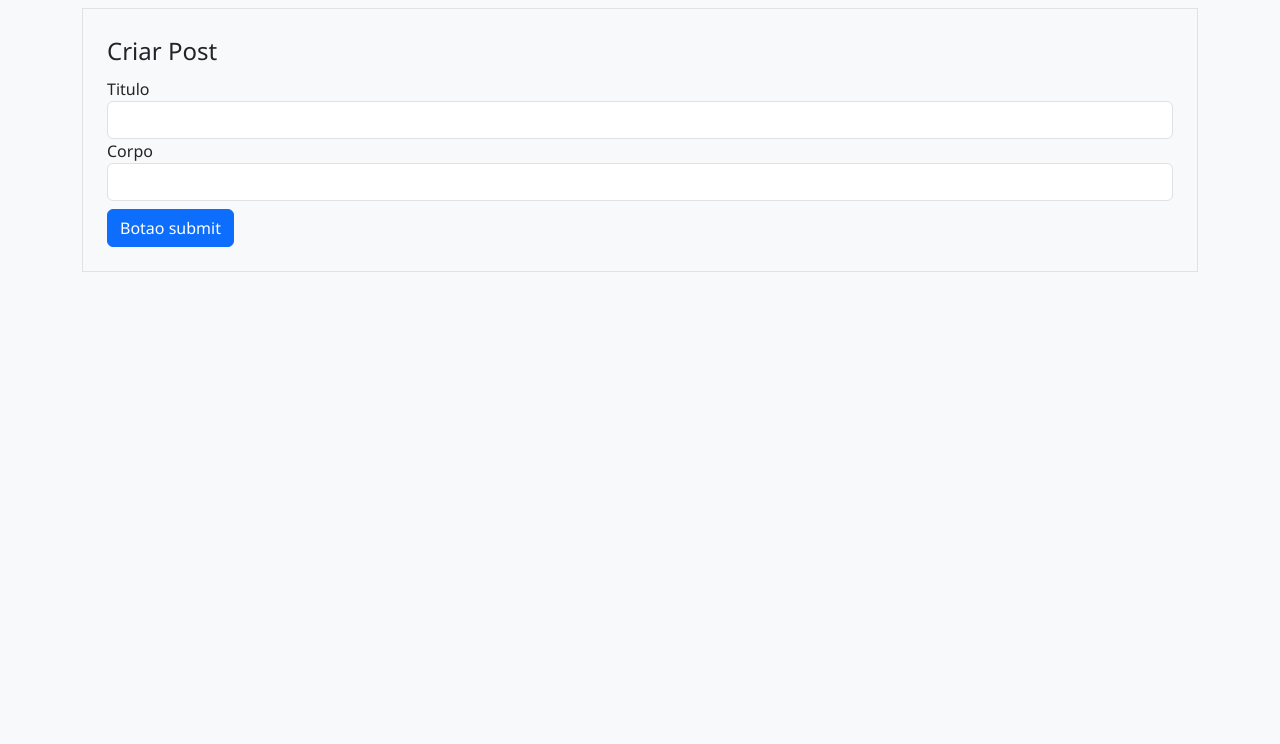
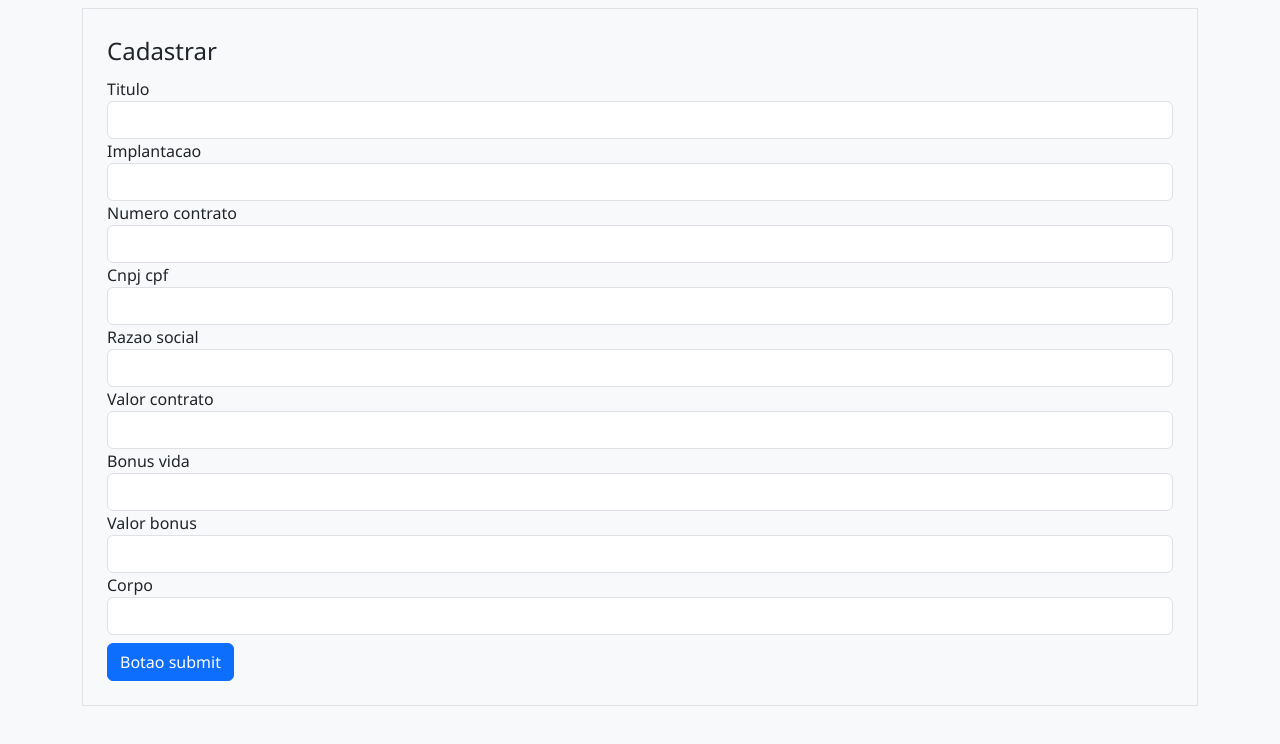
Before and after one commit to developer-alexandre-sabino92/sistemaweb, a Python web app: template sistemacooperativa/templates/criarpost.html in a window 1280 px wide. Shown: the part 56-800 px from the top of the page. Run offline with Jinja, Linux system fonts and the light colour scheme; the template is opened without the code that fills it, so the values that code supplies are empty, except form fields; tables that the repository leaves empty hold one stand-in row (values such as "Sample post"); form fields are guessed from the names that the template uses.

Commit message:
Update criarpost.html

```diff
--- a/sistemacooperativa/templates/criarpost.html
+++ b/sistemacooperativa/templates/criarpost.html
@@ -6,7 +6,7 @@
         <div class="col">
             <form method="POST" action="" class="border p-4 mt-2">
                 {{ form.csrf_token }}
-                    <legend> Criar Post </legend>
+                <legend> Cadastrar </legend>
                 <fieldset>
                     <div class="form-group">
                         {{ form.titulo.label(class="form-control-label") }}
@@ -19,6 +19,98 @@
                         </div>
                         {% else %}
                         {{ form.titulo(class="form-control")  }}
+                        {% endif %}
+                    </div>
+                    <div class="form-group">
+                            {{ form.implantacao.label(class="form-control-label") }}
+                            {% if form.implantacao.errors %}
+                            {{ form.implantacao(class="form-control is-invalid") }}
+                            <div class="invalid-feedback">
+                                {% for erro in form.implantacao.errors %}
+                                {{ erro }}
+                                {% endfor %}
+                            </div>
+                            {% else %}
+                            {{ form.implantacao(class="form-control") }}
+                            {% endif %}
+                        </div>
+
+                    <div class="form-group">
+                        {{ form.numero_contrato.label(class="form-control-label") }}
+                        {% if form.numero_contrato.errors %}
+                        {{ form.numero_contrato(class="form-control is-invalid") }}
+                        <div class="invalid-feedback">
+                            {% for erro in form.numero_contrato.errors %}
+                            {{ erro }}
+                            {% endfor %}
+                        </div>
+                        {% else %}
+                        {{ form.numero_contrato(class="form-control") }}
+                        {% endif %}
+                    </div>
+                    <div class="form-group">
+                        {{ form.cnpj_cpf.label(class="form-control-label") }}
+                        {% if form.cnpj_cpf.errors %}
+                        {{ form.cnpj_cpf(class="form-control is-invalid") }}
+                        <div class="invalid-feedback">
+                            {% for erro in form.cnpj_cpf.errors %}
+                            {{ erro }}
+                            {% endfor %}
+                        </div>
+                        {% else %}
+                        {{ form.cnpj_cpf(class="form-control") }}
+                        {% endif %}
+                    </div>
+                    <div class="form-group">
+                        {{ form.razao_social.label(class="form-control-label") }}
+                        {% if form.razao_social.errors %}
+                        {{ form.razao_social(class="form-control is-invalid") }}
+                        <div class="invalid-feedback">
+                            {% for erro in form.razao_social.errors %}
+                            {{ erro }}
+                            {% endfor %}
+                        </div>
+                        {% else %}
+                        {{ form.razao_social(class="form-control") }}
+                        {% endif %}
+                    </div>
+                    <div class="form-group">
+                        {{ form.valor_contrato.label(class="form-control-label") }}
+                        {% if form.valor_contrato.errors %}
+                        {{ form.valor_contrato(class="form-control is-invalid") }}
+                        <div class="invalid-feedback">
+                            {% for erro in form.valor_contrato.errors %}
+                            {{ erro }}
+                            {% endfor %}
+                        </div>
+                        {% else %}
+                        {{ form.valor_contrato(class="form-control") }}
+                        {% endif %}
+                    </div>
+                    <div class="form-group">
+                        {{ form.bonus_vida.label(class="form-control-label") }}
+                        {% if form.bonus_vida.errors %}
+                        {{ form.bonus_vida(class="form-control is-invalid") }}
+                        <div class="invalid-feedback">
+                            {% for erro in form.bonus_vida.errors %}
+                            {{ erro }}
+                            {% endfor %}
+                        </div>
+                        {% else %}
+                        {{ form.bonus_vida(class="form-control") }}
+                        {% endif %}
+                    </div>
+                    <div class="form-group">
+                        {{ form.valor_bonus.label(class="form-control-label") }}
+                        {% if form.valor_bonus.errors %}
+                        {{ form.valor_bonus(class="form-control is-invalid") }}
+                        <div class="invalid-feedback">
+                            {% for erro in form.valor_bonus.errors %}
+                            {{ erro }}
+                            {% endfor %}
+                        </div>
+                        {% else %}
+                        {{ form.valor_bonus(class="form-control") }}
                         {% endif %}
                     </div>
                     <div class="form-group">
```
Lines whose indentation alone changed are shown as unchanged.
